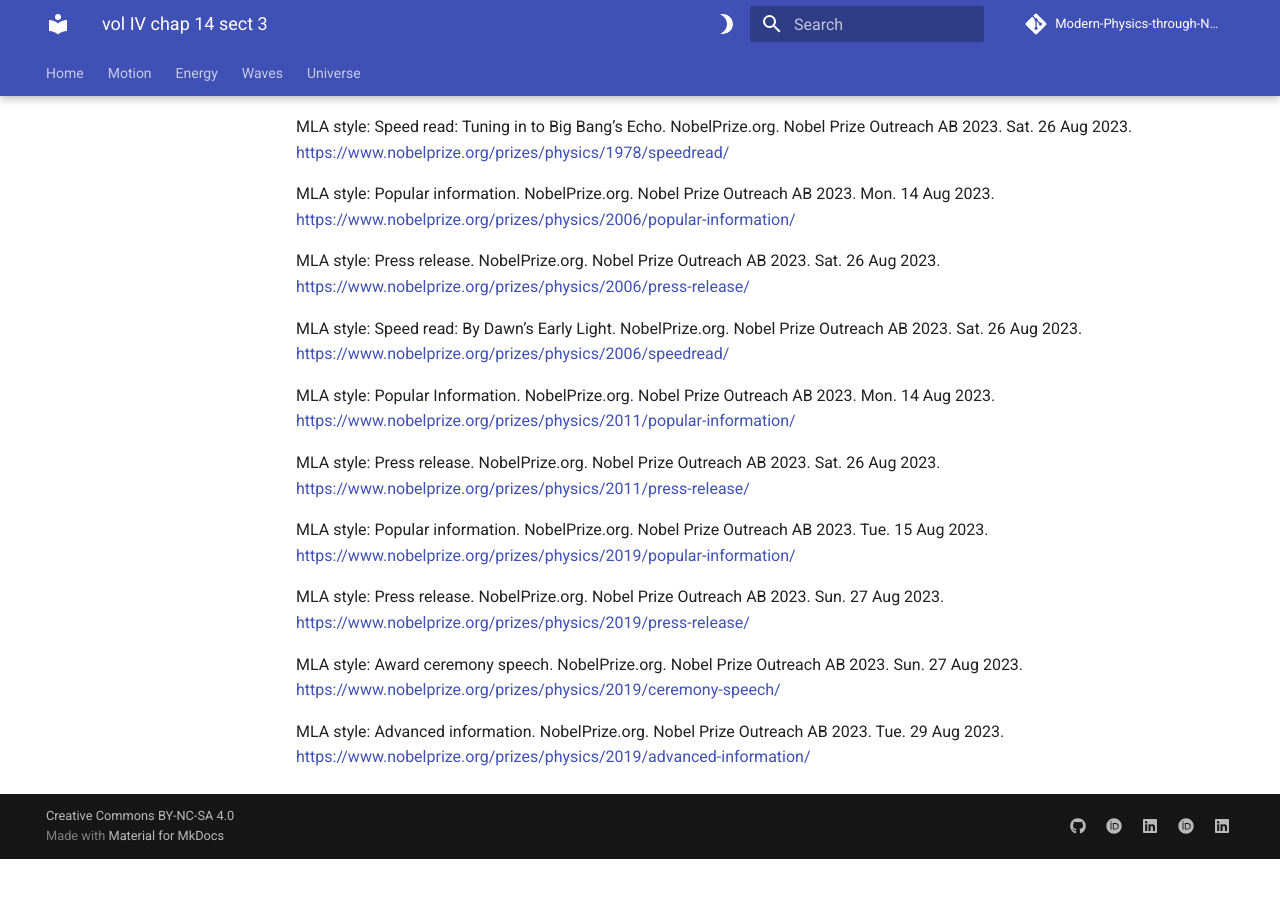
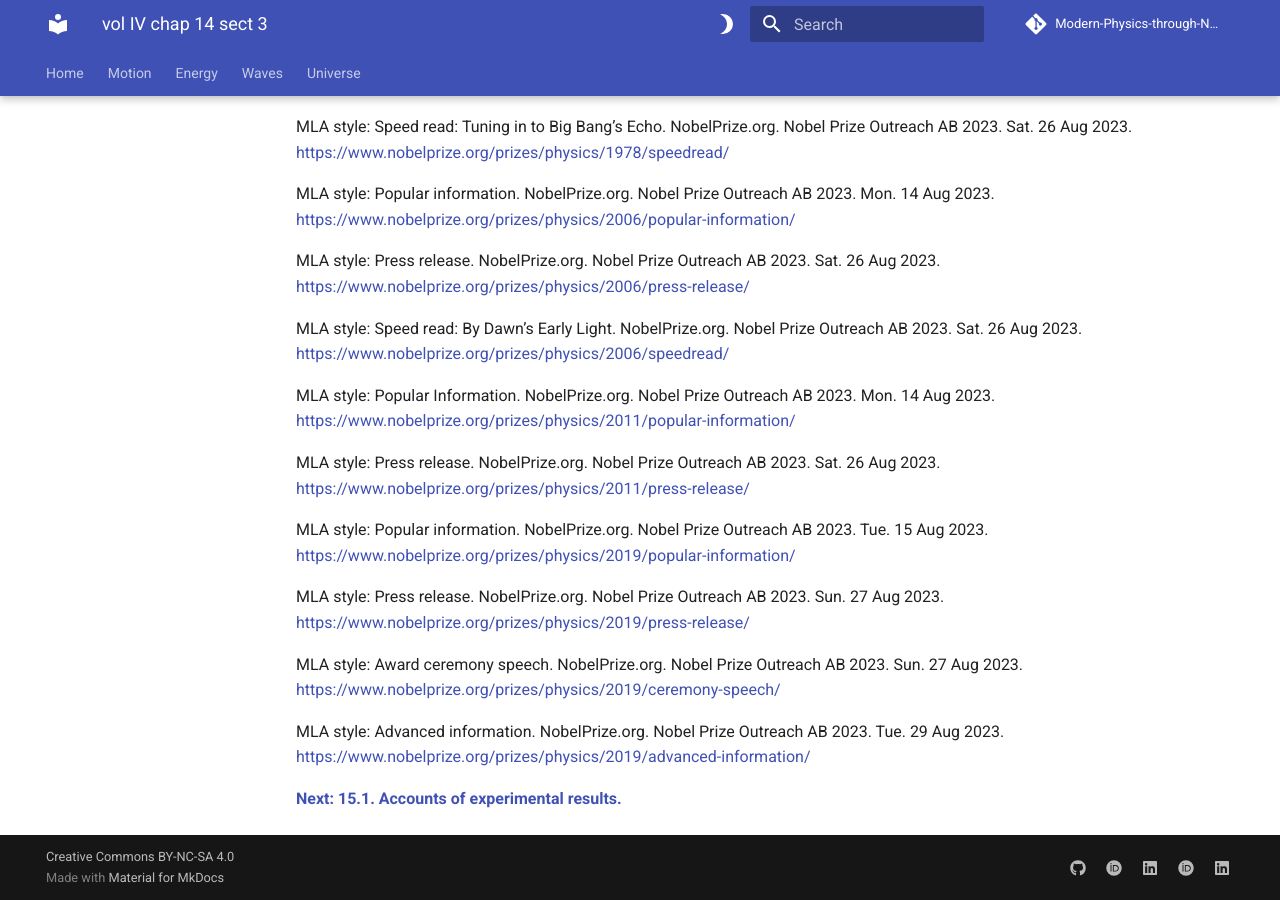
Before and after one commit to modphysnobel/modphysnobel.github.io, an MkDocs documentation site: the page built from docs/vol-IV/vol-IV-chap-14-sect-3.md, in a window 1280 px wide and 900 px high, scrolled down 10049 px. Built offline with MkDocs 1.6.1 and Material for MkDocs 9.7.7, drawn with Linux system fonts in a browser that asks for light colours; some web fonts are replaced; comment, search, counter and statistics services are not loaded; before the commit the page ends 10908 px from its top, so only the background shows below that; some of the changed lines change nothing that is shown.

Commit message:
Update vol-IV-chap-14-sect-3.md

```diff
--- a/docs/vol-IV/vol-IV-chap-14-sect-3.md
+++ b/docs/vol-IV/vol-IV-chap-14-sect-3.md
@@ -1,6 +1,6 @@
 [**Volume IV: Universe**](./volume-IV.md)
 
-[**Previous: 14.2. Neutrino oscillations, background radiations, accelerating expansion, and exoplanets.**](./vol-IV-chap-14-sect-2.md)
+[**Previous: 14.2. Neutrino oscillations, background radiations, accelerating expansion, and exoplanets.**](https://modphysnobel.github.io/vol-IV/vol-IV-chap-14-sect-2/)
 
 ***
 
@@ -283,3 +283,5 @@
 MLA style: Award ceremony speech. NobelPrize.org. Nobel Prize Outreach AB 2023. Sun. 27 Aug 2023. https://www.nobelprize.org/prizes/physics/2019/ceremony-speech/
 
 MLA style: Advanced information. NobelPrize.org. Nobel Prize Outreach AB 2023. Tue. 29 Aug 2023. https://www.nobelprize.org/prizes/physics/2019/advanced-information/
+
+[**Next: 15.1. Accounts of experimental results.**](https://modphysnobel.github.io/vol-IV/vol-IV-chap-15-sect-1/)
```
